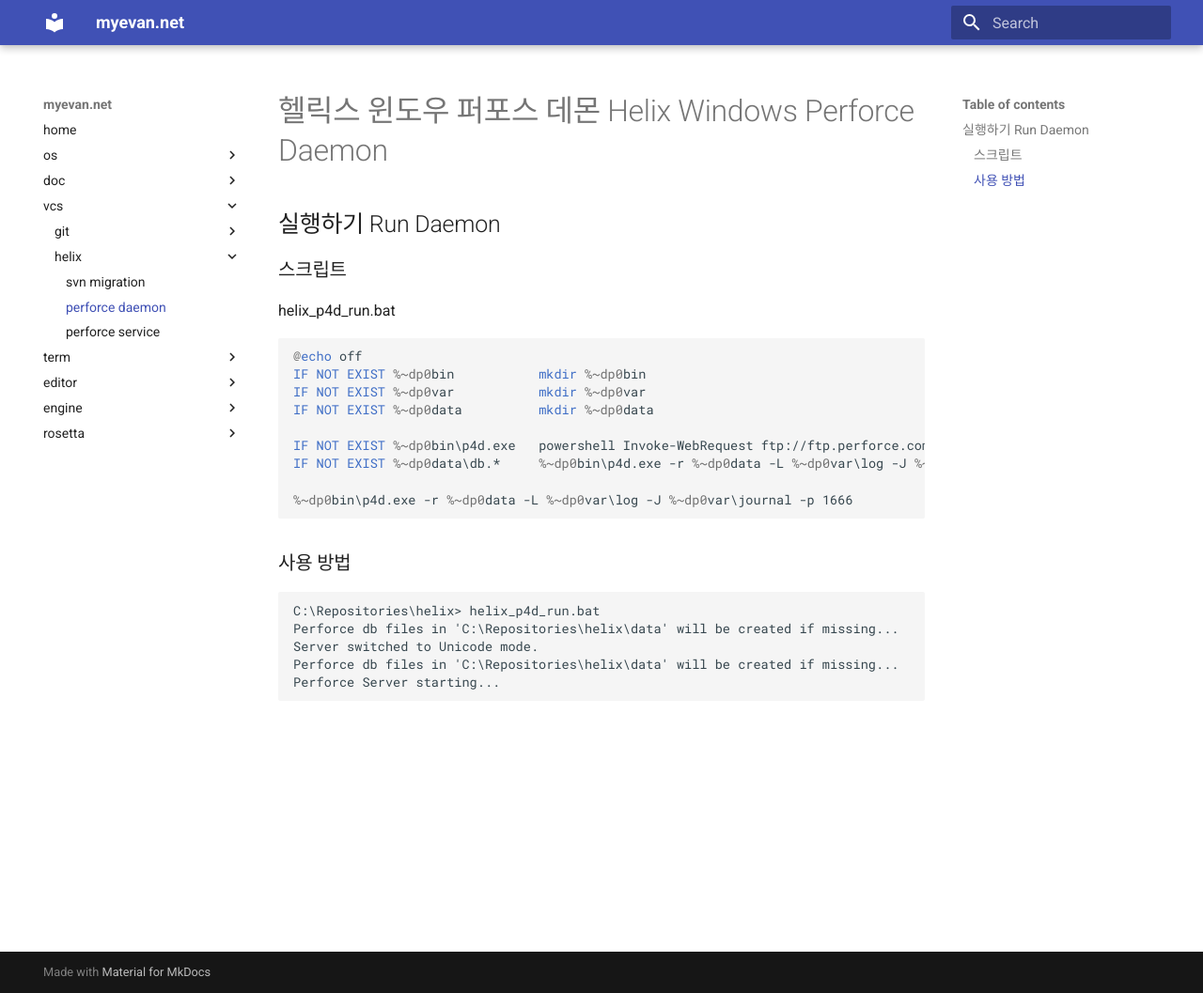
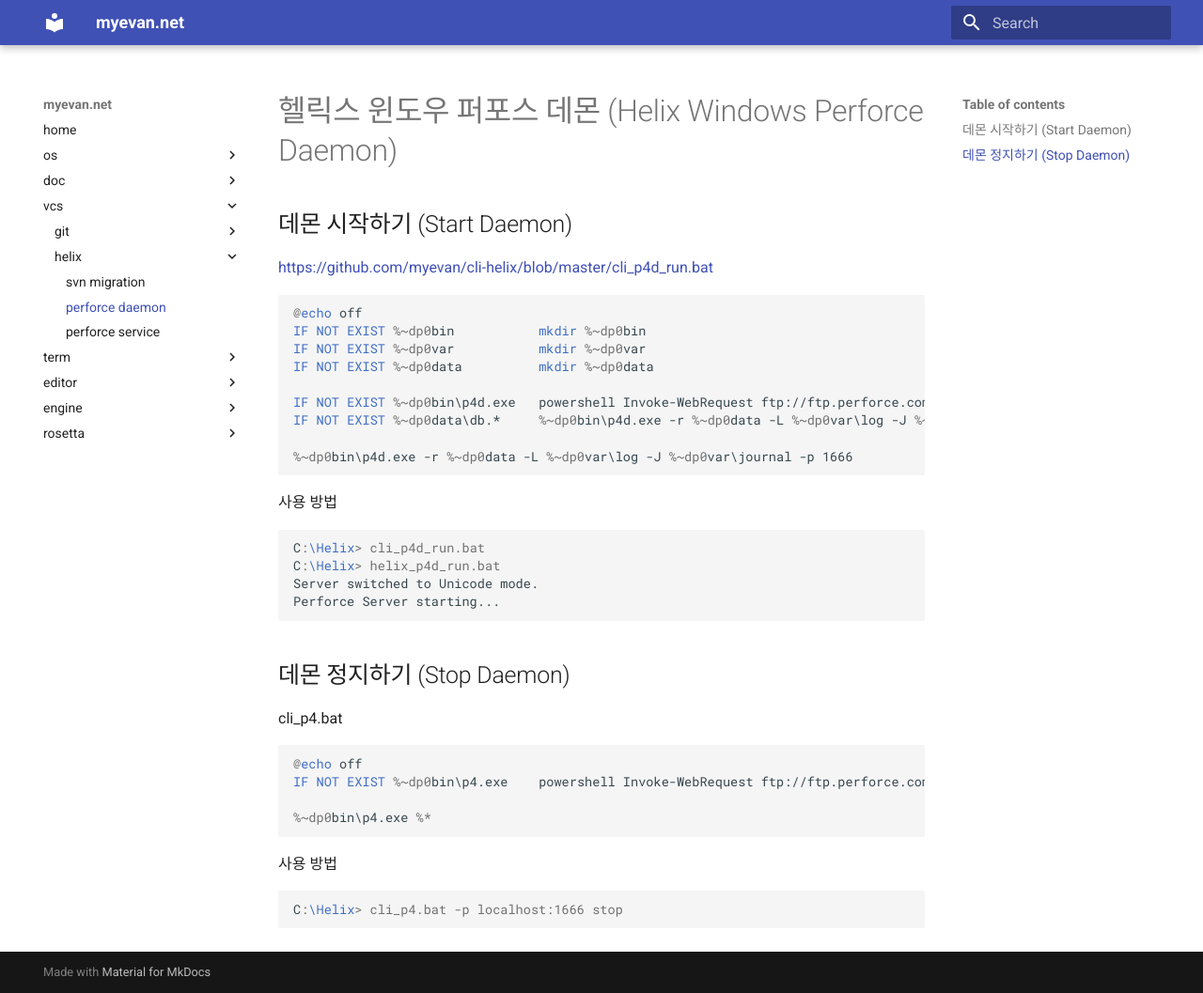
Before and after one commit to myevan/myevan-home, an MkDocs documentation site: the page built from docs/helix_perforce_windows_daemon.md, in a window 1280 px wide and 1057 px high. Shown: the whole window at 94% size. Built offline with MkDocs 1.6.1 and Material for MkDocs 9.7.7, drawn with Linux system fonts in a browser that asks for light colours.

Commit message:
헬릭스 윈도우 퍼포스 데몬 내용 최신화

````diff
--- a/docs/helix_perforce_windows_daemon.md
+++ b/docs/helix_perforce_windows_daemon.md
@@ -1,10 +1,8 @@
-# 헬릭스 윈도우 퍼포스 데몬 Helix Windows Perforce Daemon
+# 헬릭스 윈도우 퍼포스 데몬 (Helix Windows Perforce Daemon)
 
-## 실행하기 Run Daemon
+## 데몬 시작하기 (Start Daemon)
 
-### 스크립트
-
-helix_p4d_run.bat
+<https://github.com/myevan/cli-helix/blob/master/cli_p4d_run.bat>
 
 ```bat
 @echo off
@@ -18,12 +16,28 @@ IF NOT EXIST %~dp0data\db.*	    %~dp0bin\p4d.exe -r %~dp0data -L %~dp0var\log -J
 %~dp0bin\p4d.exe -r %~dp0data -L %~dp0var\log -J %~dp0var\journal -p 1666
 ```
 
-### 사용 방법
+사용 방법
 
-```
-C:\Repositories\helix> helix_p4d_run.bat
-Perforce db files in 'C:\Repositories\helix\data' will be created if missing...
+```bat
+C:\Helix> cli_p4d_run.bat
+C:\Helix> helix_p4d_run.bat
 Server switched to Unicode mode.
-Perforce db files in 'C:\Repositories\helix\data' will be created if missing...
 Perforce Server starting...
 ```
+
+## 데몬 정지하기 (Stop Daemon)
+
+cli_p4.bat
+
+```bat
+@echo off
+IF NOT EXIST %~dp0bin\p4.exe 	powershell Invoke-WebRequest ftp://ftp.perforce.com/perforce/r16.2/bin.ntx6/p4d.exe -OutFile %~dp0bin\p4.exe
+
+%~dp0bin\p4.exe %*
+```
+
+사용 방법
+
+```bat
+C:\Helix> cli_p4.bat -p localhost:1666 stop
+```
````
